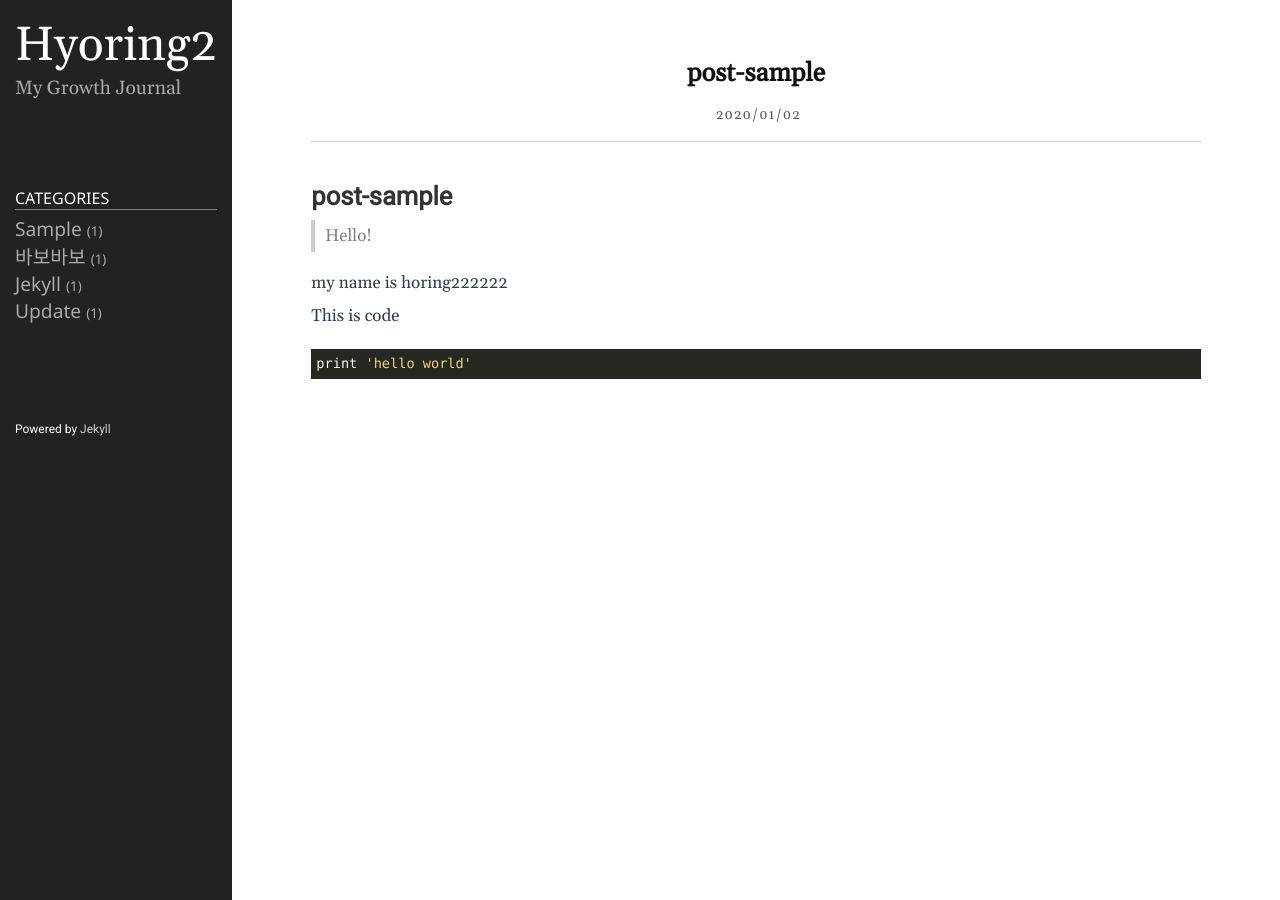
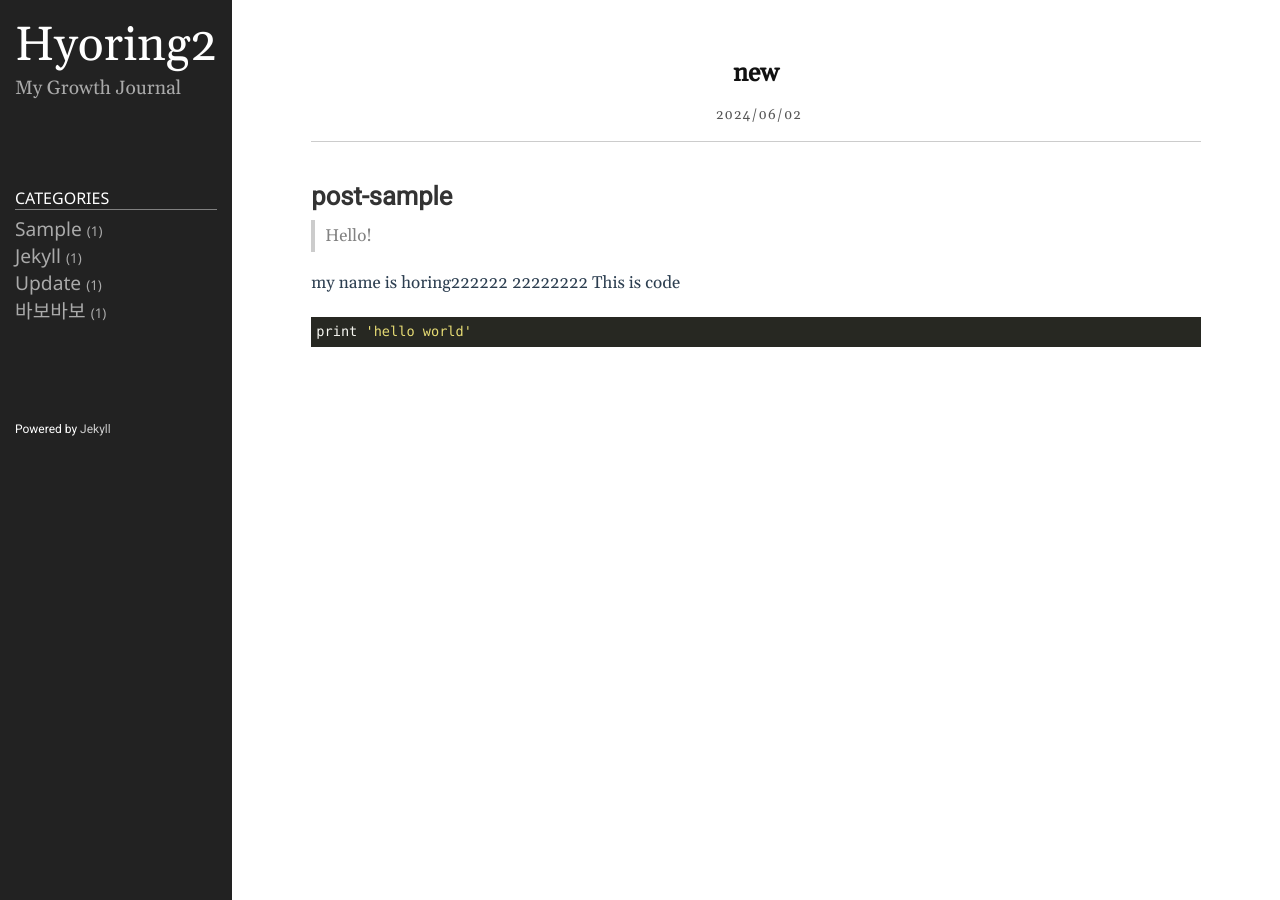
Before and after one commit to hyoring-D/Hyoring-D.github.io, a Jekyll site: the page built from _posts/24-06-02-new.markdown, in a window 1280 px wide. Built offline with Jekyll 4.4.1, drawn with Linux system fonts in a browser that asks for light colours.

Commit message:
Update 24-06-02-new.markdown

````diff
--- a/_posts/24-06-02-new.markdown
+++ b/_posts/24-06-02-new.markdown
@@ -1,14 +1,15 @@
 ---
 layout: post
-title: post-sample
-date: 2020-01-02 19:20:23 +0900
+title: new
+date: 2024-06-02 19:20:23 +0900
 category: 바보바보
+permalink: /categories/바보바보/
 ---
 # post-sample
 > Hello!
 
 my name is horing222222
-
+22222222
 This is code
 ```ruby
 print 'hello world'
````
